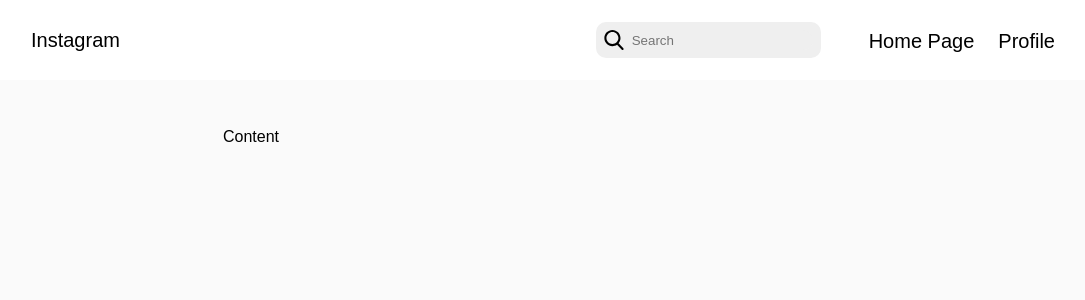
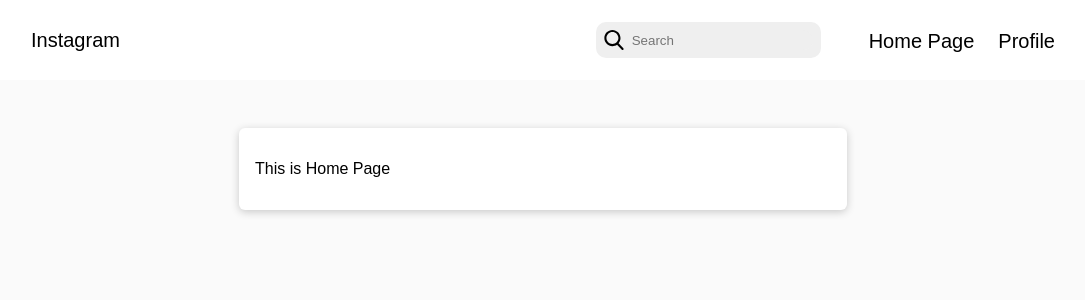
Before and after one commit to ilketorun/instagram-clone, a React (Create React App) app: page / in a window 1280 px wide. Shown: the top 300 px of the page, without its empty margins (97-1182 px from the left). Built offline with nearby package versions, Linux system fonts and the light colour scheme.

Commit message:
Card and LoadSpinner components are prepared. Card will be used to hold post contents. Also, will be used in profile. LoadSpinner will be used to hold position when fetching process is ongoing.

```diff
--- a/src/App.js
+++ b/src/App.js
@@ -1,12 +1,13 @@
 import { Route, Routes } from "react-router-dom";
-import Layout from "./components/layout/Layout";
-import Profile from "./components/pages/Profile";
+import Layout from "./components/Layout/Layout";
+import HomePage from "./components/Pages/HomePage";
+import Profile from "./components/Pages/Profile";
 
 function App() {
   return (
     <Layout>
       <Routes>
-        <Route path="/" element={<p>Content</p>} />
+        <Route path="/" element={<HomePage />} />
         <Route path="/profile" element={<Profile />} />
       </Routes>
     </Layout>
--- /dev/null
+++ b/src/components/UI/Card.js
@@ -0,0 +1,7 @@
+import classes from "./Card.module.css";
+
+const Card = (props) => {
+  return <div className={classes.card}>{props.children}</div>;
+};
+
+export default Card;
--- /dev/null
+++ b/src/components/UI/Card.module.css
@@ -0,0 +1,7 @@
+.card {
+  margin: 1rem;
+  padding: 1rem;
+  box-shadow: 0px 2px 8px rgba(0, 0, 0, 0.2);
+  border-radius: 6px;
+  background-color: white;
+}
--- a/src/components/layout/MainHeader.js
+++ b/src/components/layout/MainHeader.js
@@ -1,9 +1,9 @@
 import classes from "./MainHeader.module.css";
 import { NavLink } from "react-router-dom";
 import { useState } from "react";
-import SearchIcon from "../search/SearchIcon";
-import ClearIcon from "../search/ClearIcon";
-import SearchInput from "../search/SearchInput";
+import SearchIcon from "../Search/SearchIcon";
+import ClearIcon from "../Search/ClearIcon";
+import SearchInput from "../Search/SearchInput";
 
 const MainHeader = () => {
   const [isFocusedSearch, setIsFocusedSearch] = useState(false);
--- /dev/null
+++ b/src/components/pages/HomePage.js
@@ -0,0 +1,13 @@
+import Card from "../UI/Card";
+
+const HomePage = () => {
+  return (
+    <div>
+      <Card>
+        <p> This is Home Page</p>
+      </Card>
+    </div>
+  );
+};
+
+export default HomePage;
--- a/src/components/pages/Profile.js
+++ b/src/components/pages/Profile.js
@@ -1,8 +1,13 @@
 import { Fragment } from "react";
+import Card from "../UI/Card";
+import classes from "../UI/Card.module.css";
 
 const Profile = () => {
   return (
     <Fragment>
+      <Card className={classes.card}>
+        <li>assdds</li>
+      </Card>
       <p> This is Profile page</p>
     </Fragment>
   );
```
Also changed, not shown: src/App.css (deleted, +0 -38 lines), src/components/UI/LoadSpinner.js (added, +7 -0 lines), src/components/UI/LoadSpinner.module.css (added, +24 -0 lines), 1 other file (tests, documents, lock files or other folders).
